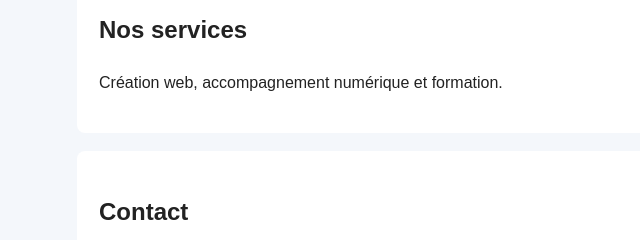
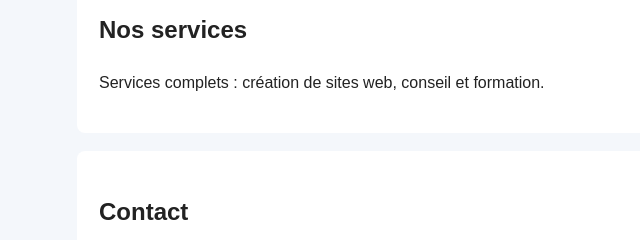
Before and after one commit to ManuelZungang/MonSiteWeb, a plain HTML site: page index.html in a window 1280 px wide. Shown: the part 412-652 px from the top of the page, 113-753 px from the left. Drawn offline with Linux system fonts and the light colour scheme.

Commit message:
Modification des services sur modif-services

```diff
--- a/index.html
+++ b/index.html
@@ -23,7 +23,7 @@
     </section>
     <section id="services">
       <h2>Nos services</h2>
-      <p>Création web, accompagnement numérique et formation.</p>
+       <p>Services complets : création de sites web, conseil et formation.</p>
     </section>
     <section id="contact">
       <h2>Contact</h2>
```
